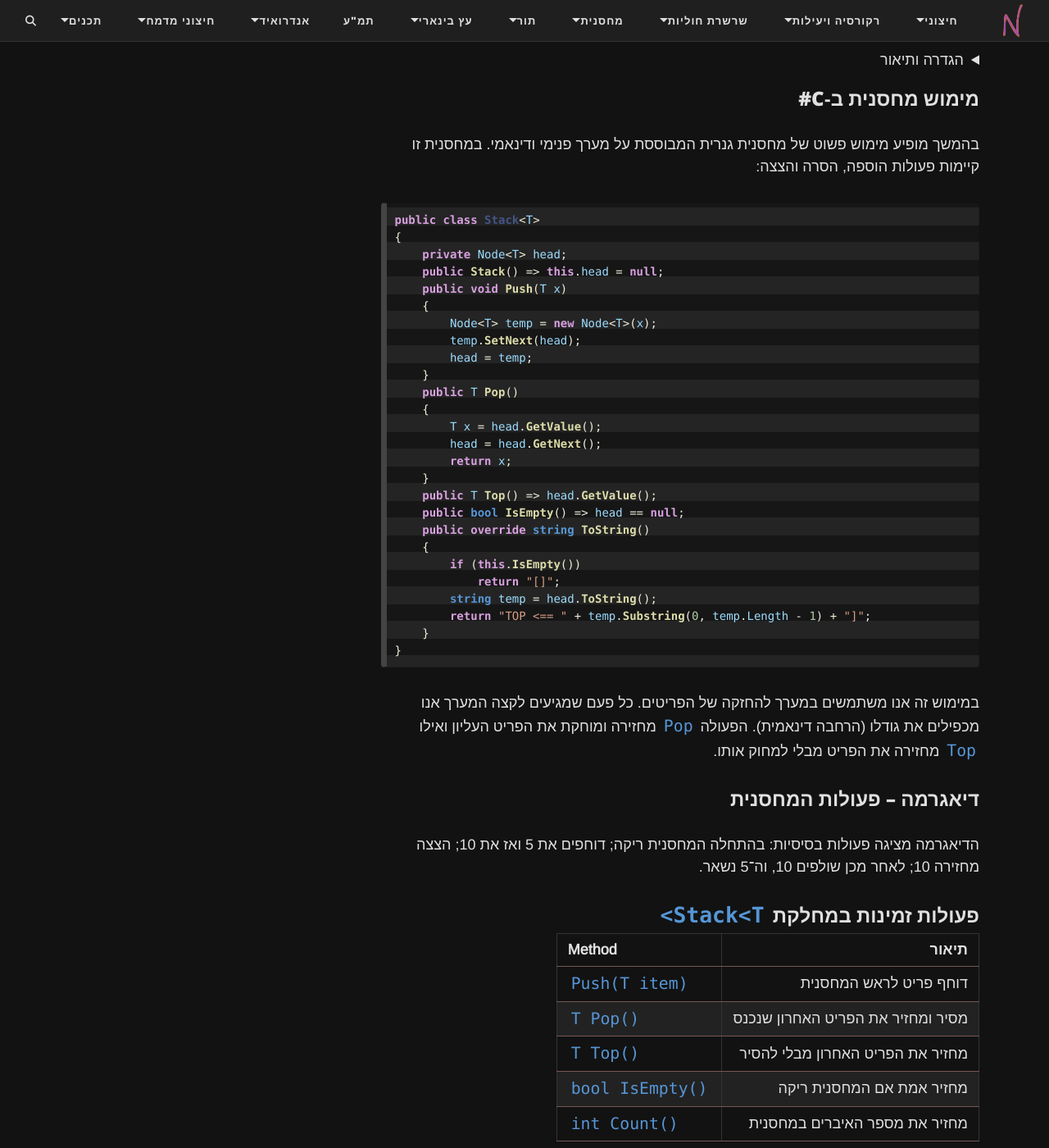
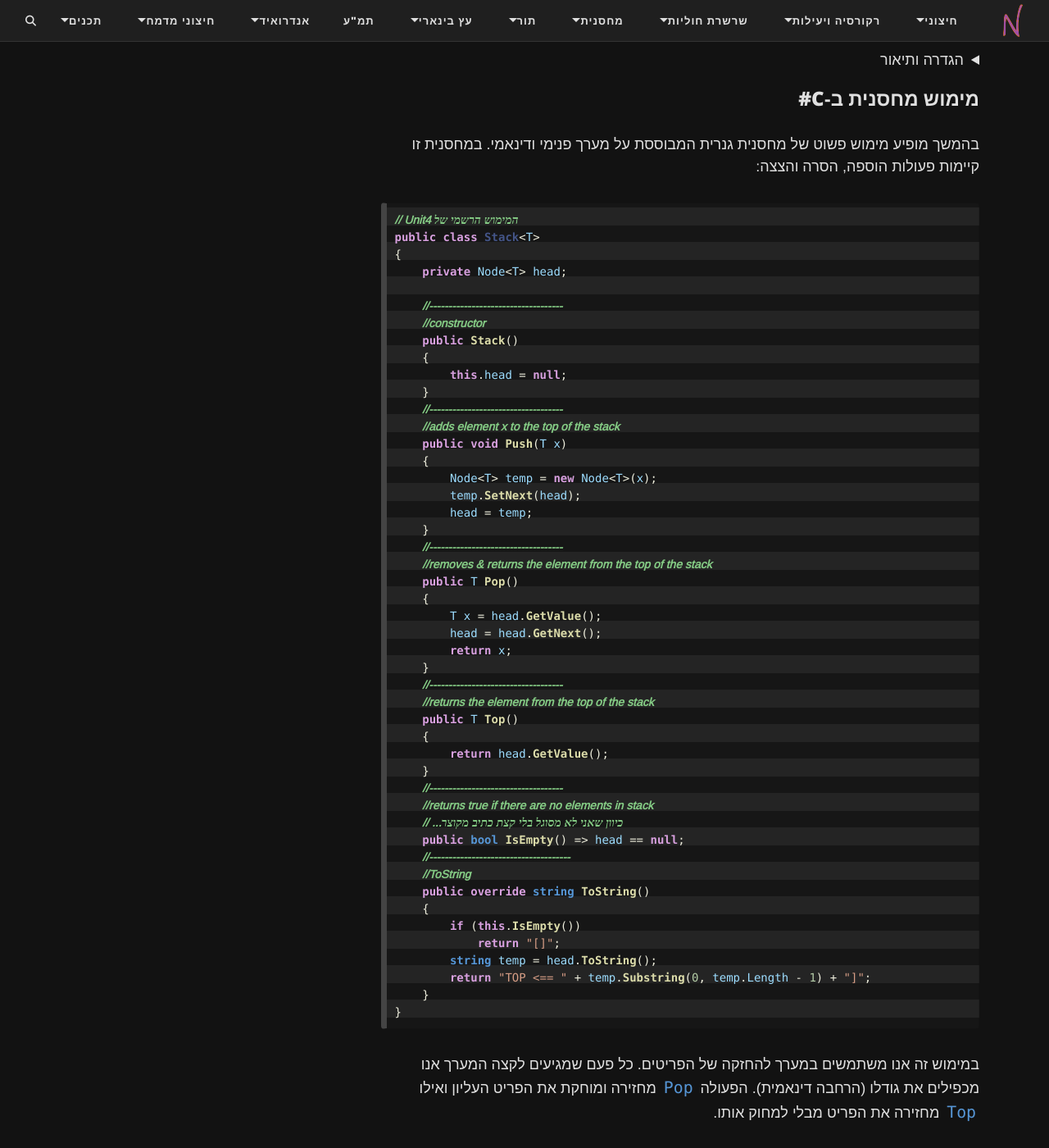
Before and after one commit to 3strategy/BeautifulMivney, a Jekyll site: the page built from cst/chapters/Chapter4.md, in a window 1280 px wide and 1400 px high, scrolled down 541 px. Shown: the whole window at 82% size. Built offline with Jekyll 4.4.1, drawn with Linux system fonts in a browser that asks for light colours; comment, search, counter and statistics services are not loaded.

````diff
--- a/cst/chapters/Chapter4.md
+++ b/cst/chapters/Chapter4.md
@@ -26,24 +26,45 @@
 בהמשך מופיע מימוש פשוט של מחסנית גנרית המבוססת על מערך פנימי ודינאמי. במחסנית זו קיימות פעולות הוספה, הסרה והצצה:
 
 ```csharp
+// Unit4 המימוש הרשמי של
 public class Stack<T>
 {
     private Node<T> head;
-    public Stack() => this.head = null;
+
+    //-----------------------------------
+    //constructor
+    public Stack()
+    {
+        this.head = null;
+    }
+    //-----------------------------------
+    //adds element x to the top of the stack
     public void Push(T x)
     {
         Node<T> temp = new Node<T>(x);
         temp.SetNext(head);
         head = temp;
     }
+    //-----------------------------------
+    //removes & returns the element from the top of the stack
     public T Pop()
     {
         T x = head.GetValue();
         head = head.GetNext();
         return x;
     }
-    public T Top() => head.GetValue();
+    //-----------------------------------
+    //returns the element from the top of the stack
+    public T Top()
+    {
+        return head.GetValue();
+    }
+    //-----------------------------------
+    //returns true if there are no elements in stack
+    // ...כיוון שאני לא מסוגל בלי קצת כתיב מקוצר
     public bool IsEmpty() => head == null;
+    //-------------------------------------
+    //ToString
     public override string ToString()
     {
         if (this.IsEmpty())
@@ -62,7 +83,7 @@
 
 הדיאגרמה מציגה פעולות בסיסיות: בהתחלה המחסנית ריקה; דוחפים את 5 ואז את 10; הצצה מחזירה 10; לאחר מכן שולפים 10, וה־5 נשאר.
 
-### פעולות זמינות במחלקת `Stack<T>`
+### פעולות זמינות במחלקת `<Stack<T`
 
 |  תיאור | Method |
 |--------|--------|
````
